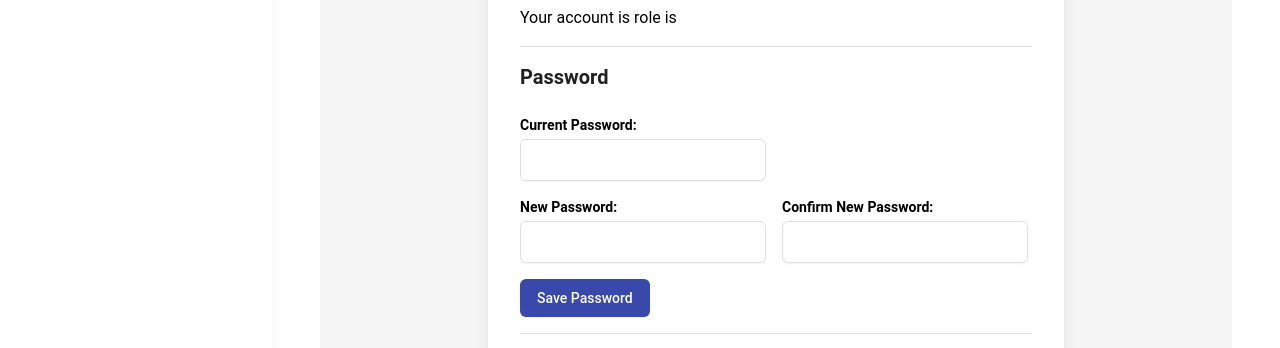
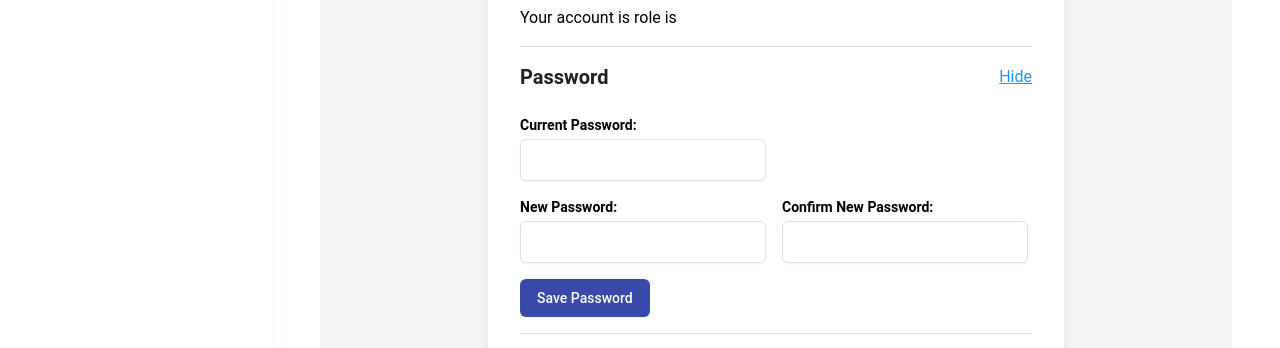
Before and after one commit to Ansh09-chawla/GPT-Compare, a React (Vite) app in the folder frontend/: page /home/account-settings in a window 1280 px wide. Shown: the part 426-774 px from the top of the page. Built offline with nearby package versions, Linux system fonts and the light colour scheme; no server answers; sample sign-in values are in the browser's storage.

Commit message:
Added the Hide and Show feature for the div

```diff
--- a/frontend/src/pages/AccountSettings/Account.tsx
+++ b/frontend/src/pages/AccountSettings/Account.tsx
@@ -12,6 +12,7 @@ const AccountSettings = () => {
   const [role, setRole] = useState("");
   const [showUsernameModal, setShowUsernameModal] = useState(false); // State for controlling the username modal
   const [showEmailModal, setShowEmailModal] = useState(false); // State for controlling the email modal
+  const [hidePasswordSection, setHidePasswordSection] = useState(false); // State for controlling the visibility of the password section
 
   useEffect(() => {
     const fetchData = async () => {
@@ -110,6 +111,10 @@ const AccountSettings = () => {
     }
   };
 
+  const togglePasswordSection = () => {
+    setHidePasswordSection(!hidePasswordSection);
+  };
+
   return (
     <div className="min-h-screen flex items-center justify-center bg-gray-100 px-6">
       <div className="w-full max-w-xl p-8 space-y-6 rounded-lg bg-white shadow-lg font-inter">
@@ -169,10 +174,20 @@ const AccountSettings = () => {
             <div className="border-b border-gray-300 my-4"></div>
           </div>
           <div>
+            <div style={{ display: "flex", alignItems: "center", justifyContent: "space-between" }}>
               <h5 className="text-left text-xl font-bold text-gray-900">
                 Password
               </h5>
+              <span
+                className="text-blue-500 cursor-pointer underline"
+                onClick={togglePasswordSection}
+                style={{ textDecoration: "underline" }}
+              >
+                {hidePasswordSection ? "Show" : "Hide"}
+              </span>
+            </div>
             <br />
+            {!hidePasswordSection && (
               <div className="flex flex-wrap">
                 <div className="mb-4">
                   <label
@@ -222,6 +237,8 @@ const AccountSettings = () => {
                   </div>
                 </div>
               </div>
+            )}
+            {!hidePasswordSection && (
               <button
                 type="button"
                 onClick={handleChangePassword}
@@ -229,6 +246,7 @@ const AccountSettings = () => {
               >
                 Save Password
               </button>
+            )}
             <div className="border-b border-gray-300 my-4"></div>
           </div>
           <div className="flex justify-center">
```
Lines whose indentation alone changed are shown as unchanged.
